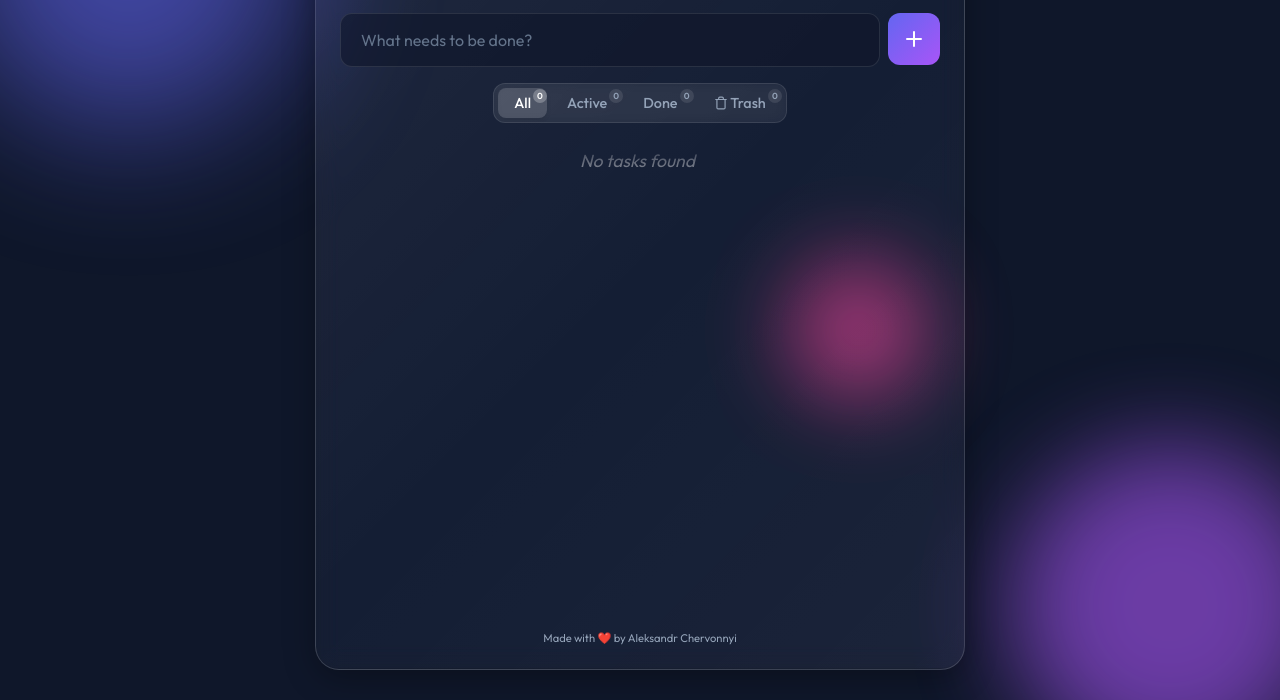
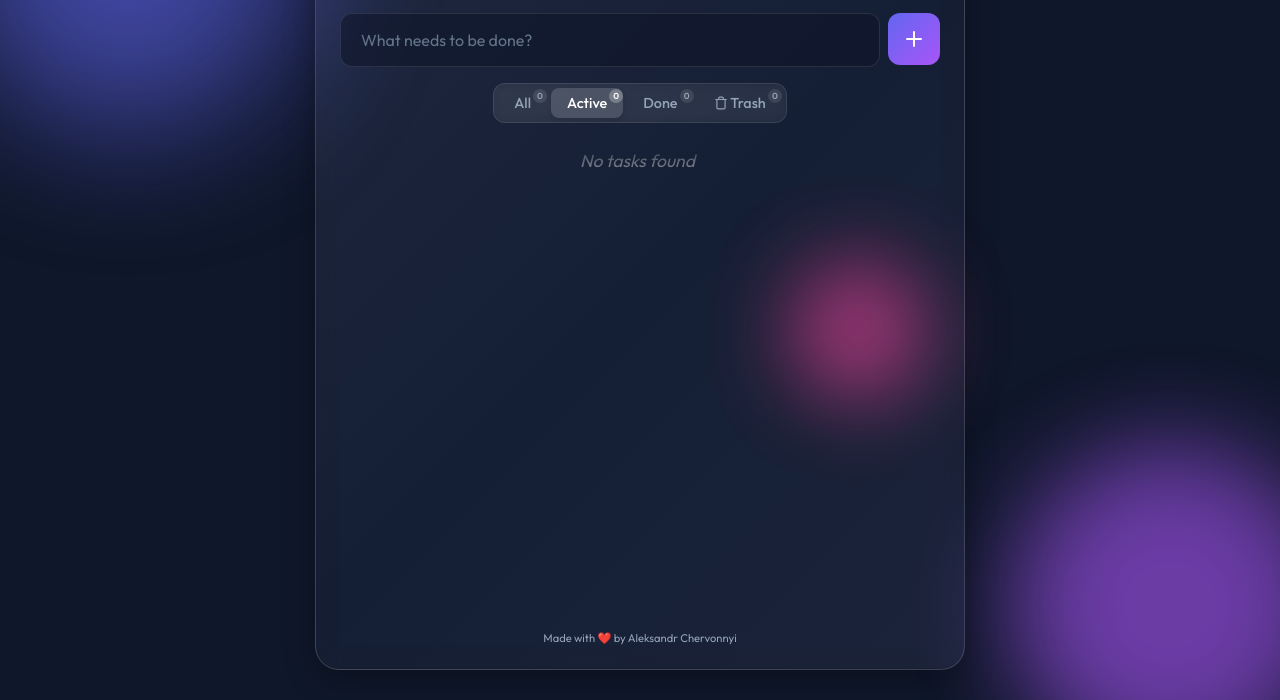
Before and after one commit to cheer77/Todo, a website built with Vite: page frontend/index.html in a window 1280 px wide. Shown: the part 100-800 px from the top of the page. Built offline with nearby package versions, Linux system fonts and the light colour scheme; no server answers.

Commit message:
put the priority to the Active button, first user will see this button

```diff
--- a/frontend/index.html
+++ b/frontend/index.html
@@ -77,8 +77,8 @@
 
 			<div class="filters-container">
 				<div class="filters">
-					<button class="filter-btn active" data-filter="all">All</button>
-					<button class="filter-btn" data-filter="active">Active</button>
+					<button class="filter-btn" data-filter="all">All</button>
+				<button class="filter-btn active" data-filter="active">Active</button>
 					<button class="filter-btn" data-filter="done">Done</button>
 					<button class="filter-btn" data-filter="trash"><svg class="trash-filter-icon" width="14" height="14" viewBox="0 0 24 24" fill="none" stroke="currentColor" stroke-width="2" stroke-linecap="round" stroke-linejoin="round"><polyline points="3 6 5 6 21 6"></polyline><path d="M19 6v14a2 2 0 0 1-2 2H7a2 2 0 0 1-2-2V6m3 0V4a2 2 0 0 1 2-2h4a2 2 0 0 1 2 2v2"></path></svg> Trash</button>
 				</div>
--- a/frontend/src/js/main.js
+++ b/frontend/src/js/main.js
@@ -22,7 +22,7 @@ class App {
         this.charCount = document.getElementById('char-count');
         this.inputGroup = document.querySelector('.input-group');
 
-        this.currentFilter = localStorage.getItem('todoFilter') || 'all';
+        this.currentFilter = localStorage.getItem('todoFilter') || 'active';
         this._socketDebounceTimer = null;
         this._lottieContainer = null;
         this._lottieAnim = null;
```
